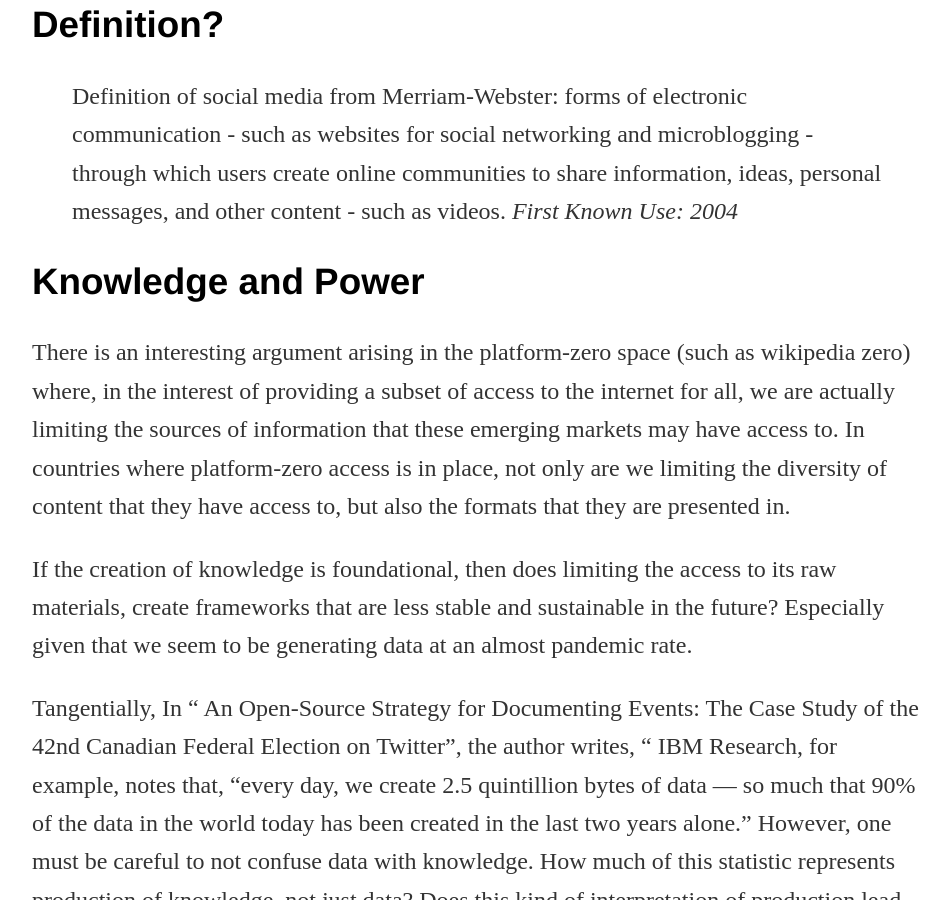
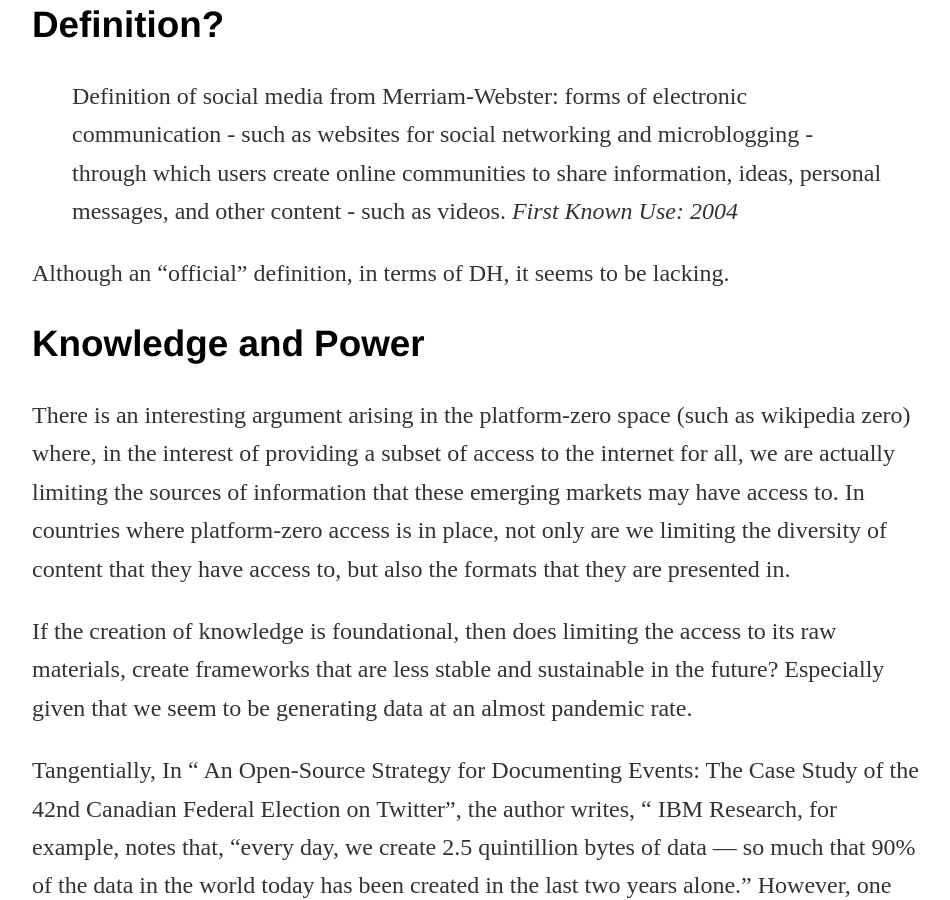
Before and after one commit to thatVargas/thatvargas.github.io, a Jekyll site: the page built from _posts/2018-01-21-social-media.md, in a window 1280 px wide and 900 px high, scrolled down 739 px. Shown: the whole window, without its empty margins (160-1110 px from the left). Built offline with Jekyll 4.4.1, drawn with Linux system fonts in a browser that asks for light colours.

Commit message:
Update 2018-01-21-social-media.md

```diff
--- a/_posts/2018-01-21-social-media.md
+++ b/_posts/2018-01-21-social-media.md
@@ -9,6 +9,7 @@ title: "Social Media - The world through a rectangle"
 > Definition of social media from Merriam-Webster: forms of electronic communication - such as websites for social networking and microblogging - through which users create online communities to share information, ideas, personal messages, and other content - such as videos.
 > _First Known Use: 2004_
 
+Although an "official" definition, in terms of DH, it seems to be lacking.
 
 ## Knowledge and Power
 
```
